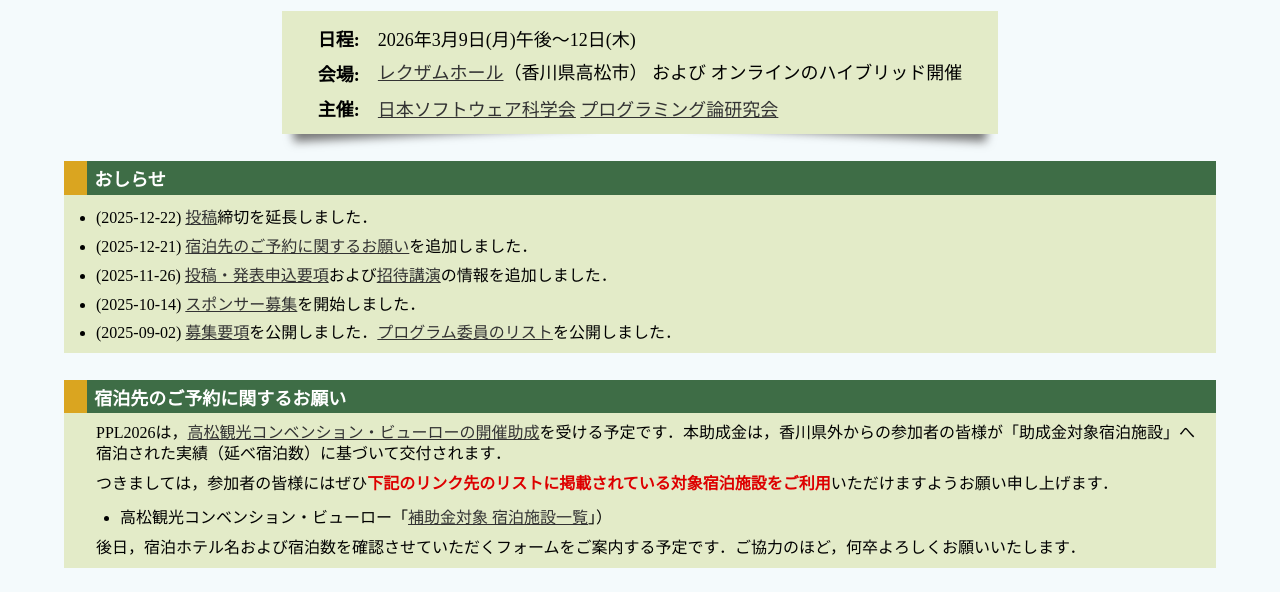
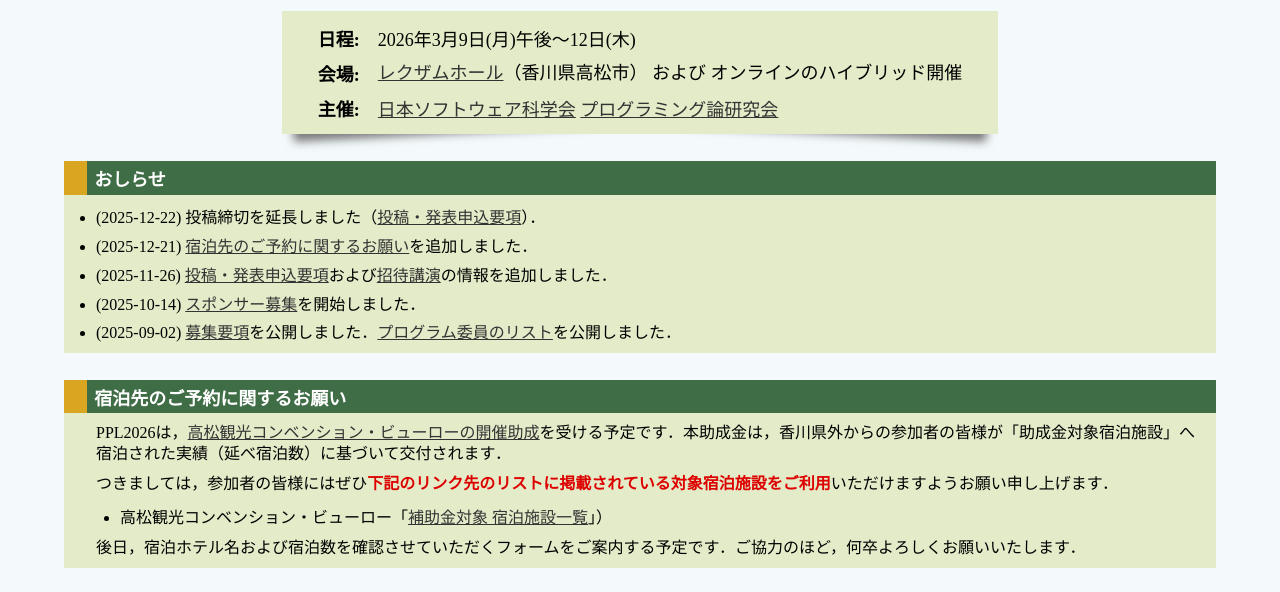
Before and after one commit to khasimt/ppl26-web, an Eleventy site: page src/index.html in a window 1280 px wide. Shown: the part 196-788 px from the top of the page. Built offline with nearby package versions, Linux system fonts and the light colour scheme; Eleventy itself is replaced by a stand-in of ours; files that its build step writes are made by us from their sources.

Commit message:
modify index.html

```diff
--- a/src/index.html
+++ b/src/index.html
@@ -57,7 +57,7 @@
   <h2>おしらせ</h2>
   <div class="section">
     <ul class="news">
-      <li>(2025-12-22) <a href="submission.html">投稿</a>締切を延長しました．</li>
+      <li>(2025-12-22) 投稿締切を延長しました（<a href="submission.html">投稿・発表申込要項</a>）．</li>
       <li>(2025-12-21) <a href="index.html#hotel">宿泊先のご予約に関するお願い</a>を追加しました．</li>
       <li>(2025-11-26) <a href="submission.html">投稿・発表申込要項</a>および<a href="index.html#invitedtalk">招待講演</a>の情報を追加しました．</li>
       <li>(2025-10-14) <a href="sponsorship.html">スポンサー募集</a>を開始しました．</li>
```
